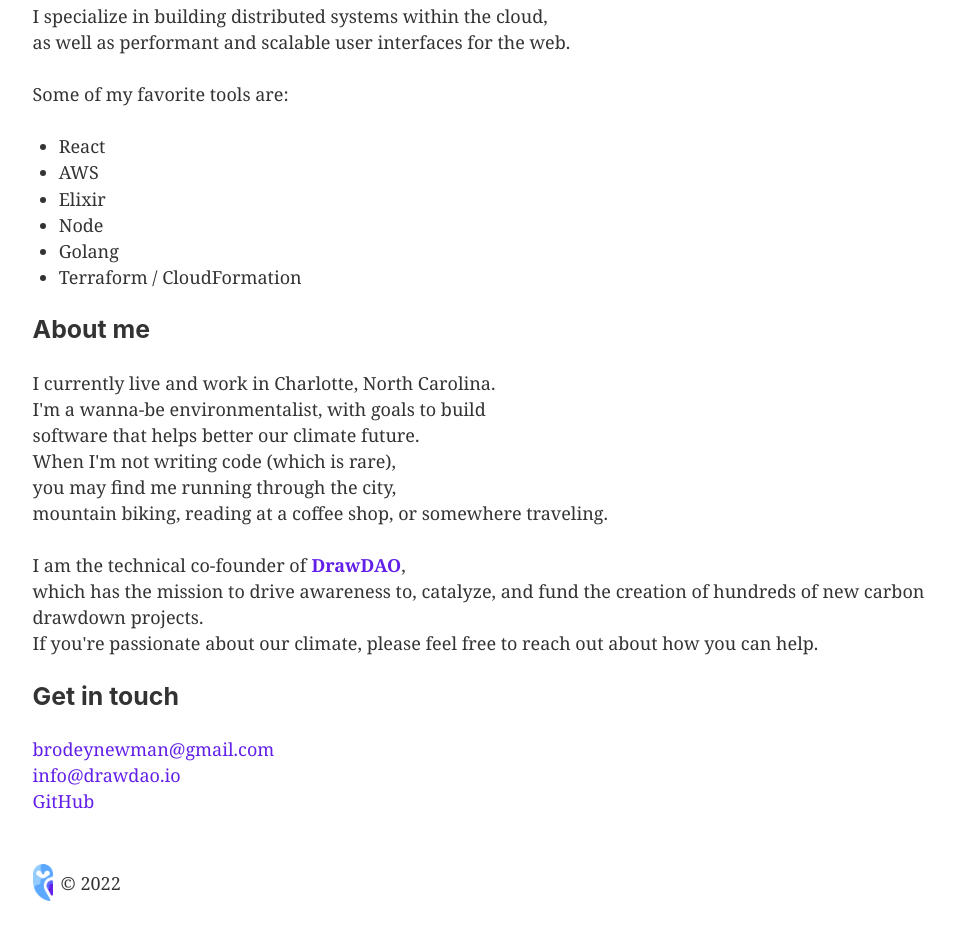
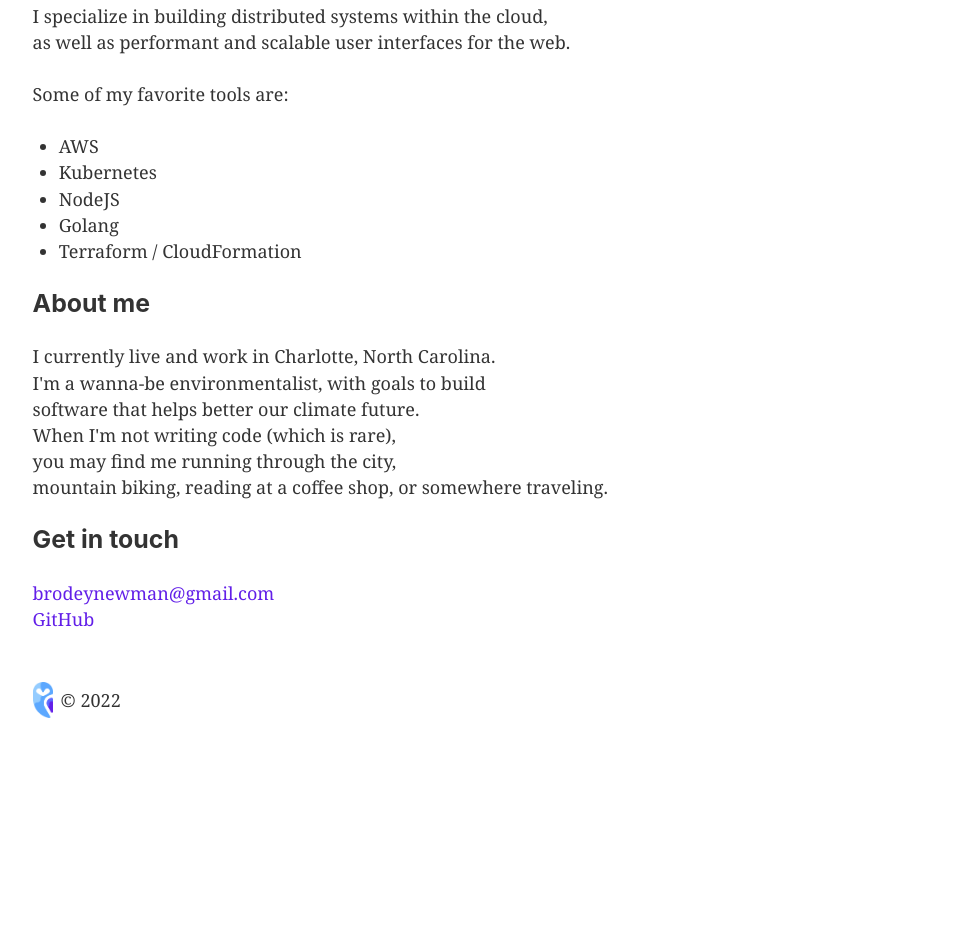
Before and after one commit to brodeynewman/site, a Gatsby site: page / in a window 1280 px wide. Shown: the part 196-1136 px from the top of the page, without its empty margins (147-1101 px from the left). After the commit the page ends 966 px from the top, so only its background shows below. Built offline with nearby package versions, Linux system fonts and the light colour scheme; Gatsby itself is replaced by a stand-in of ours.

Commit message:
chore: updates

```diff
--- a/src/pages/index.js
+++ b/src/pages/index.js
@@ -32,10 +32,9 @@ const IndexPage = () => (
       Some of my favorite tools are:
     </p>
     <ul>
-      <li style={{ margin: 0 }}>React</li>
       <li style={{ margin: 0 }}>AWS</li>
-      <li style={{ margin: 0 }}>Elixir</li>
-      <li style={{ margin: 0 }}>Node</li>
+      <li style={{ margin: 0 }}>Kubernetes</li>
+      <li style={{ margin: 0 }}>NodeJS</li>
       <li style={{ margin: 0 }}>Golang</li>
       <li style={{ margin: 0 }}>Terraform / CloudFormation</li>
     </ul>
@@ -47,25 +46,6 @@ const IndexPage = () => (
       you may find me running through the city,<br />
       mountain biking, reading at a coffee shop, or somewhere traveling.
     </p>
-    <p>
-      <span>I am the technical co-founder of</span>
-      <a
-        style={{
-          color: '#621FE8',
-          marginLeft: 5,
-          textDecoration: 'none',
-          fontWeight: 'bold',
-        }}
-        href="https://drawdao.io"
-      >
-        DrawDAO
-      </a>,
-      <br />
-      <span>
-        which has the mission to drive awareness to, catalyze, and fund the creation of hundreds of new carbon drawdown projects. <br />
-        If you're passionate about our climate, please feel free to reach out about how you can help.
-      </span>
-    </p>
     <h3>Get in touch</h3>
     <a
       style={{ color: '#621FE8', textDecoration: 'none' }}
@@ -74,12 +54,6 @@ const IndexPage = () => (
       brodeynewman@gmail.com
     </a>
     <br />
-    <a
-      style={{ color: '#621FE8', textDecoration: 'none' }}
-      href="mailto:info@drawdao.io"
-    >
-      info@drawdao.io
-    </a>
     <a
       style={{
         color: '#621FE8',
```
